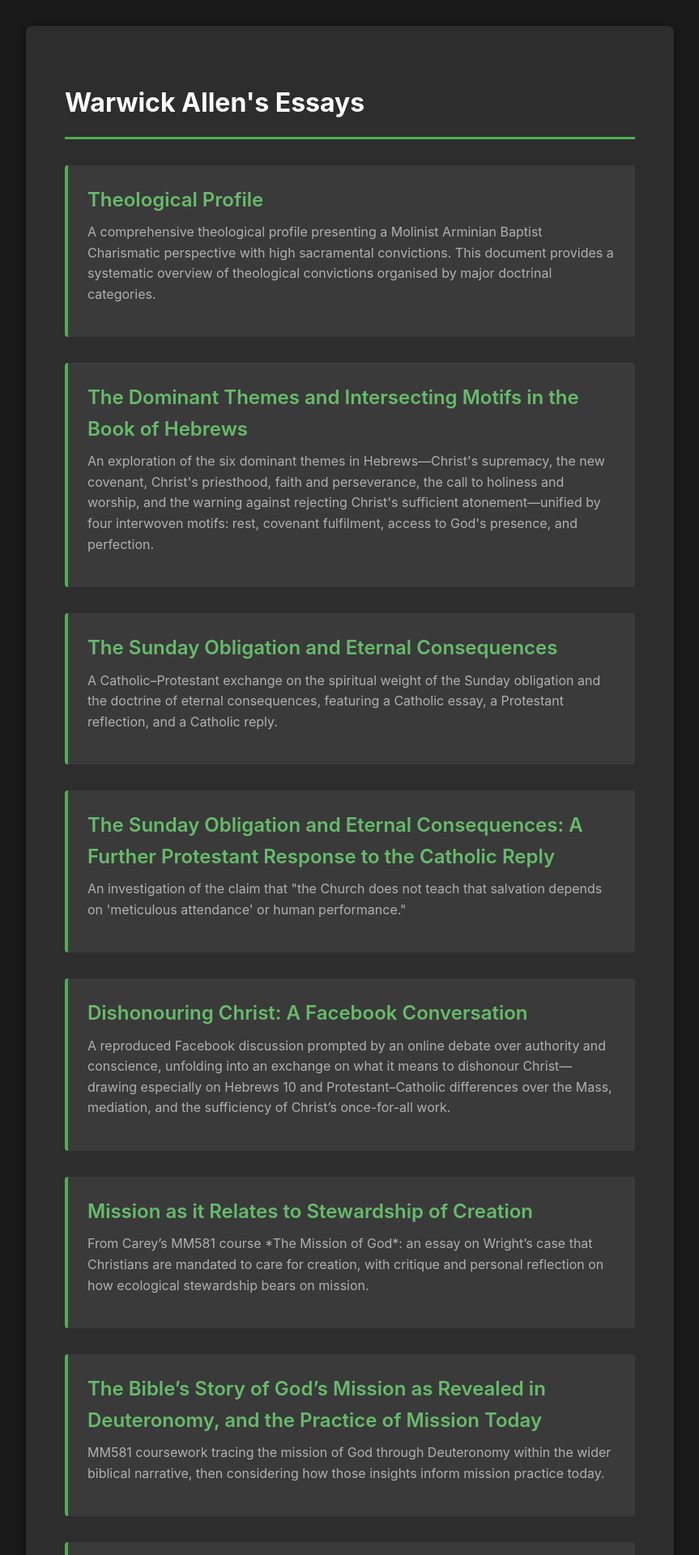
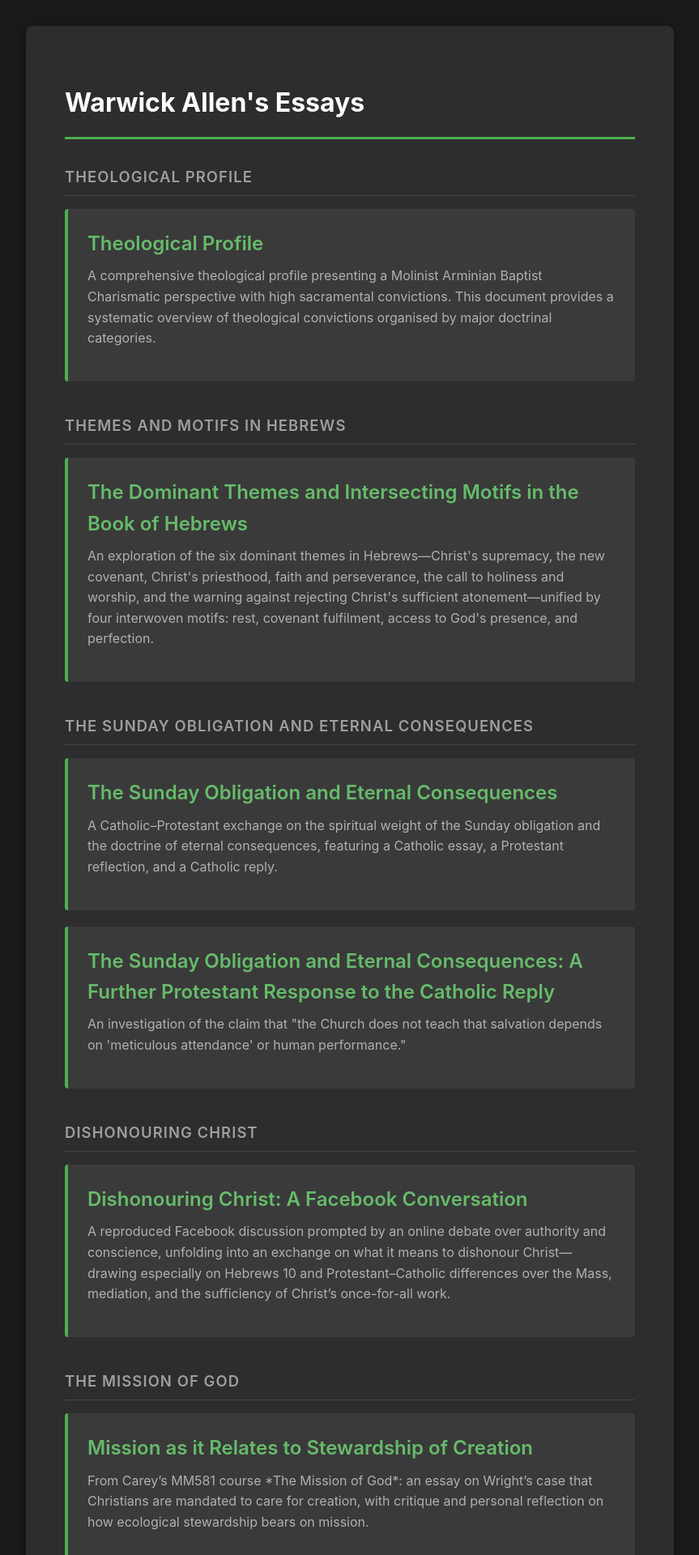
Before and after one commit to Warwick-Allen/essays, a Jekyll site: the page built from docs/index.html, in a window 1280 px wide. Shown: the top 1920 px of the page at 81% size, without its empty margins (208-1071 px from the left). Built offline with Jekyll 4.4.1, drawn with Linux system fonts in a browser that asks for light colours.

Commit message:
Group index essays by source folder
Add a collection field to essays.yml (matching each essay's source directory)
and render the landing page in sections with headings and nested lists.

Made-with: Cursor

```diff
--- a/docs/_data/essays.yml
+++ b/docs/_data/essays.yml
@@ -2,12 +2,14 @@
 #
 # Fields:
 #   title       — display title on the index page
+#   collection  — source folder name; essays with the same value are grouped on the index
 #   description — short blurb shown beneath the title
 #   slug        — URL path segment (markdown → /slug/, html → /slug.html)
 #   source      — path to the source file, relative to the repo root
 #   type        — "markdown" (Jekyll-rendered) or "html" (pre-built, copied verbatim)
 
 - title: "Theological Profile"
+  collection: "Theological Profile"
   description: >-
     A comprehensive theological profile presenting a Molinist Arminian Baptist
     Charismatic perspective with high sacramental convictions. This document
@@ -18,6 +20,7 @@
   type: "markdown"
 
 - title: "The Dominant Themes and Intersecting Motifs in the Book of Hebrews"
+  collection: "Themes and Motifs in Hebrews"
   description: >-
     An exploration of the six dominant themes in Hebrews—Christ's supremacy, the
     new covenant, Christ's priesthood, faith and perseverance, the call to
@@ -29,6 +32,7 @@
   type: "html"
 
 - title: "The Sunday Obligation and Eternal Consequences"
+  collection: "The Sunday Obligation and Eternal Consequences"
   description: >-
     A Catholic–Protestant exchange on the spiritual weight of the Sunday
     obligation and the doctrine of eternal consequences, featuring a Catholic
@@ -38,6 +42,7 @@
   type: "markdown"
 
 - title: "The Sunday Obligation and Eternal Consequences: A Further Protestant Response to the Catholic Reply"
+  collection: "The Sunday Obligation and Eternal Consequences"
   description: >-
     An investigation of the claim that "the Church does not teach that
     salvation depends on 'meticulous attendance' or human performance."
@@ -46,6 +51,7 @@
   type: "markdown"
 
 - title: "Dishonouring Christ: A Facebook Conversation"
+  collection: "Dishonouring Christ"
   description: >-
     A reproduced Facebook discussion prompted by an online debate over authority
     and conscience, unfolding into an exchange on what it means to dishonour
@@ -56,6 +62,7 @@
   type: "markdown"
 
 - title: "Mission as it Relates to Stewardship of Creation"
+  collection: "The Mission of God"
   description: >-
     From Carey’s MM581 course *The Mission of God*: an essay on Wright’s case
     that Christians are mandated to care for creation, with critique and personal
@@ -65,6 +72,7 @@
   type: "markdown"
 
 - title: "The Bible’s Story of God’s Mission as Revealed in Deuteronomy, and the Practice of Mission Today"
+  collection: "The Mission of God"
   description: >-
     MM581 coursework tracing the mission of God through Deuteronomy within the
     wider biblical narrative, then considering how those insights inform mission
@@ -74,6 +82,7 @@
   type: "markdown"
 
 - title: "Theology and Practice of Mission Participation"
+  collection: "The Mission of God"
   description: >-
     MM581 integrative assessment defining the mission of God and faithful
     participation—including identity, Word, deed, creation care, justice, and a
--- a/docs/index.html
+++ b/docs/index.html
@@ -31,17 +31,43 @@ title: Warwick Allen's Essays
       padding-bottom: 1rem;
       margin-bottom: 2rem;
     }
+    .essay-collection {
+      margin-bottom: 2.5rem;
+    }
+    .essay-collection:last-of-type {
+      margin-bottom: 0;
+    }
+    .collection-heading {
+      font-size: 1.15rem;
+      font-weight: 600;
+      color: #9e9e9e;
+      text-transform: uppercase;
+      letter-spacing: 0.06em;
+      margin: 0 0 1rem 0;
+      padding-bottom: 0.5rem;
+      border-bottom: 1px solid #444;
+    }
+    .essay-collection:first-of-type .collection-heading {
+      margin-top: 0;
+    }
     .essay-list {
       list-style: none;
       padding: 0;
+      margin: 0;
     }
     .essay-item {
-      margin: 2rem 0;
+      margin: 1.25rem 0;
       padding: 1.5rem;
       background: #3a3a3a;
       border-left: 4px solid #4CAF50;
       border-radius: 4px;
       transition: transform 0.2s, box-shadow 0.2s, background 0.2s;
+    }
+    .essay-item:first-child {
+      margin-top: 0;
+    }
+    .essay-item:last-child {
+      margin-bottom: 0;
     }
     .essay-item:hover {
       transform: translateX(5px);
@@ -88,10 +114,20 @@ title: Warwick Allen's Essays
   <div class="container">
     <h1>Warwick Allen's Essays</h1>
 
+    {% assign current_collection = '' %}
+    {% for essay in site.data.essays %}
+      {% if essay.collection != current_collection %}
+        {% unless forloop.first %}
+    </ul>
+    </section>
+        {% endunless %}
+    <section class="essay-collection" aria-labelledby="collection-{{ essay.collection | slugify }}">
+      <h2 class="collection-heading" id="collection-{{ essay.collection | slugify }}">{{ essay.collection }}</h2>
       <ul class="essay-list">
-      {% for essay in site.data.essays %}
+        {% assign current_collection = essay.collection %}
+      {% endif %}
         <li class="essay-item">
-        <h2 class="essay-title">
+          <h3 class="essay-title">
             {% if essay.type == 'html' %}
             <a href="{{ '/' | append: essay.slug | append: '.html' | relative_url }}" class="essay-link">
             {% else %}
@@ -99,11 +135,12 @@ title: Warwick Allen's Essays
             {% endif %}
               {{ essay.title }}
             </a>
-        </h2>
+          </h3>
           <p class="essay-description">{{ essay.description }}</p>
         </li>
     {% endfor %}
     </ul>
+    </section>
 
     <footer>
       <p>
```
Lines whose indentation alone changed are shown as unchanged.
